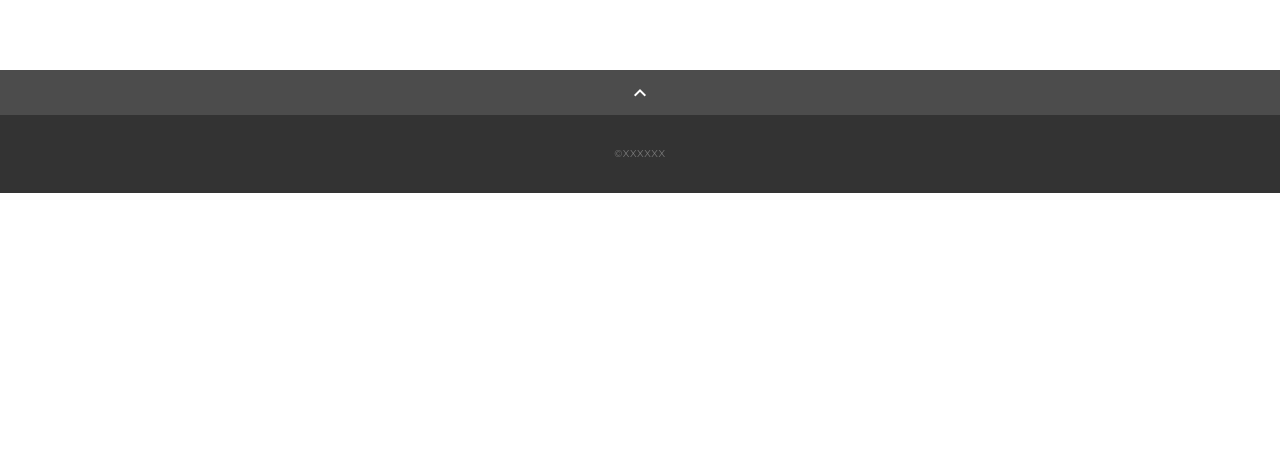
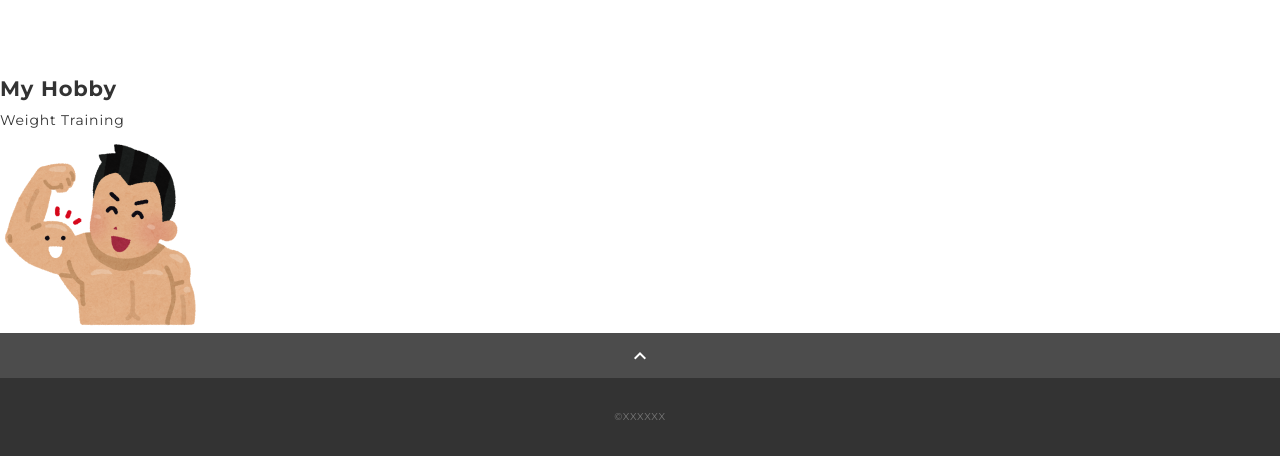
Before and after one commit to Watton0201/portfolio, a plain HTML site: page docs/index.html in a window 1280 px wide. Shown: the part 962-1418 px from the top of the page. Before the commit the page ends 1155 px from the top, so only its background shows below. Drawn offline with nearby package versions, Linux system fonts and the light colour scheme.

Commit message:
webページ変更
趣味欄追加

```diff
--- a/docs/index.html
+++ b/docs/index.html
@@ -103,6 +103,15 @@
 				</div>
 			</section>
 
+			<section>
+			 <h2>My Hobby</h2>
+			 <ul>
+			 <li>Weight Training
+			 <p><a href="images.jpg"><img src="img/kinniku_hanasu.png" width="200" height="150"
+			 alt="趣味"></a></p>
+			 </ul>
+			</section>
+
 			<div class="page-top" id="js-page-top">
 				<span class="material-icons-outlined">expand_less</span>
 			</div>
```
Also changed, not shown: docs/img/images.jpg (added), docs/img/kinniku_hanasu.png (added).
